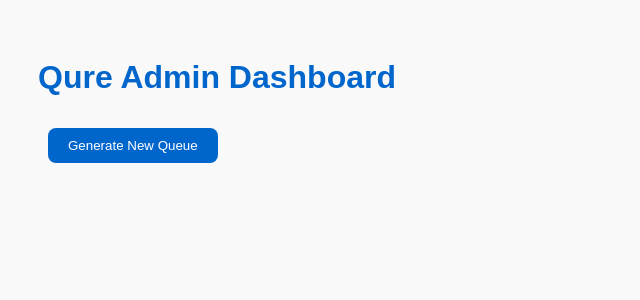
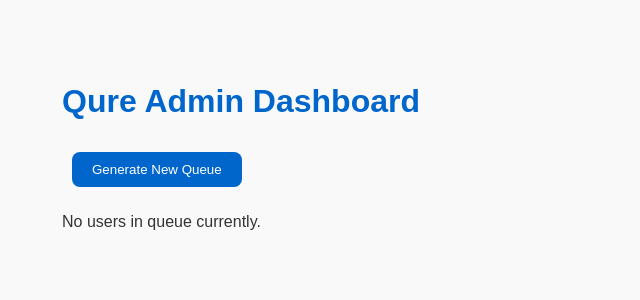
Before and after one commit to shalakapoojari/Qure-1-, a Flask app: page / in a window 1280 px wide. Shown: the top 300 px of the page, without its empty margins (0-640 px from the left). Run offline with Flask 3, Linux system fonts and the light colour scheme; some libraries are stand-ins or nearby versions.

Commit message:
admit user

```diff
--- a/app.py
+++ b/app.py
@@ -116,20 +116,45 @@ def join_queue(queue_id):
 # Admit Next User
 @app.route('/admit_next/<queue_id>')
 def admit_next(queue_id):
-    user = mongo.db.queue_users.find_one({"queue_id": queue_id, "status": "waiting"})
+    queue = mongo.db.queues.find_one({"queue_id": queue_id})
+    if not queue:
+        flash("Queue not found.")
+        return redirect(url_for('home'))
+
+    user = mongo.db.queue_users.find_one({"queue_id": queue_id, "status": "waiting"}, sort=[("join_time", 1)])
     if not user:
-        flash("No more users in the queue")
-        return redirect(url_for('home'))
-    end_time = datetime.utcnow()
-    service_time = (end_time - user['join_time']).total_seconds()
-    mongo.db.queue_users.update_one({"_id": user['_id']}, {"$set": {"status": "served", "served_time": end_time}})
-    mongo.db.queues.update_one(
-        {"queue_id": queue_id},
-        {"$inc": {"served_count": 1, "total_service_time": service_time}}
-    )
-    send_email(user['user_email'], "Your Turn Has Arrived", f"Please proceed now. Your queue number has been called.")
-    flash(f"User {user['user_email']} admitted and notified")
-    return redirect(url_for('home'))
+        flash("No more users in the queue.")
+    else:
+        end_time = datetime.utcnow()
+        service_time = (end_time - user['join_time']).total_seconds()
+
+        # Update user status to 'served'
+        mongo.db.queue_users.update_one(
+            {"_id": user['_id']},
+            {"$set": {"status": "served", "served_time": end_time}}
+        )
+
+        # Update queue stats
+        mongo.db.queues.update_one(
+            {"queue_id": queue_id},
+            {"$inc": {
+                "served_count": 1,
+                "total_service_time": service_time
+            }}
+        )
+
+        # Notify the user
+        send_email(user['user_email'], "Your Turn Has Arrived", "Please proceed now. Your queue number has been called.")
+        flash(f"User {user['user_email']} admitted and notified.")
+
+    # Fetch updated queue and users again
+    queue = mongo.db.queues.find_one({"queue_id": queue_id})
+    waiting_users = list(mongo.db.queue_users.find({"queue_id": queue_id, "status": "waiting"}))
+    qr_path = f"static/qrcodes/{queue_id}.png"
+
+    # Render updated admin dashboard
+    return render_template('admin_dashboard.html', queue_id=queue_id, qr_path=qr_path, queue_status=queue['status'], users=waiting_users)
+
 
 # Close Queue
 @app.route('/close_queue/<queue_id>')
--- a/templates/admin_dashboard.html
+++ b/templates/admin_dashboard.html
@@ -4,30 +4,100 @@
     <meta charset="UTF-8">
     <title>Admin Dashboard - Qure</title>
     <link rel="stylesheet" href="{{ url_for('static', filename='styles.css') }}">
+    <style>
+        body {
+            font-family: sans-serif;
+            margin: 2rem;
+        }
+        .btn-group button {
+            margin-right: 10px;
+        }
+        table {
+            border-collapse: collapse;
+            margin-top: 20px;
+            width: 100%;
+        }
+        th, td {
+            padding: 10px;
+            border: 1px solid #ccc;
+        }
+        th {
+            background-color: #f0f0f0;
+        }
+        .flash-messages {
+            background: #e6ffe6;
+            border: 1px solid #00aa00;
+            padding: 10px;
+            margin-bottom: 20px;
+        }
+    </style>
 </head>
 <body>
     <h1>Qure Admin Dashboard</h1>
 
+    <!-- Flash Messages -->
     {% with messages = get_flashed_messages() %}
       {% if messages %}
+        <div class="flash-messages">
           <ul>
             {% for message in messages %}
               <li>{{ message }}</li>
             {% endfor %}
           </ul>
+        </div>
       {% endif %}
     {% endwith %}
 
-    <form action="{{ url_for('generate_queue') }}">
+    <!-- Generate Queue Button -->
+    <form action="{{ url_for('generate_queue') }}" method="get">
         <button type="submit">Generate New Queue</button>
     </form>
 
+    <!-- Display Active Queue Information -->
     {% if qr_path %}
+        <hr>
         <h3>Queue ID: {{ queue_id }}</h3>
         <img src="{{ url_for('static', filename='qrcodes/' + queue_id + '.png') }}" alt="Queue QR Code" width="200">
-        <br><br>
-        <a href="{{ url_for('admit_next', queue_id=queue_id) }}"><button>Admit Next User</button></a>
-        <a href="{{ url_for('close_queue', queue_id=queue_id) }}"><button>Close Queue</button></a>
+
+        <div class="btn-group" style="margin-top: 20px;">
+            <form method="get" action="{{ url_for('admit_next', queue_id=queue_id) }}" style="display:inline;">
+                <button type="submit">Admit Next User</button>
+            </form>
+            <form method="get" action="{{ url_for('close_queue', queue_id=queue_id) }}" style="display:inline;">
+                <button type="submit">Close Queue</button>
+            </form>
+        </div>
+
+        <!-- Optional: Show Queue Status -->
+        {% if queue_status %}
+            <p><strong>Status:</strong> {{ queue_status|capitalize }}</p>
         {% endif %}
+    {% endif %}
+
+    <!-- Waiting Users Table -->
+    {% if users %}
+        <h3>Users Waiting in Queue</h3>
+        <table>
+            <thead>
+                <tr>
+                    <th>Email</th>
+                    <th>Estimated Wait Time (minutes)</th>
+                    <th>Joined At</th>
+                </tr>
+            </thead>
+            <tbody>
+                {% for user in users %}
+                <tr>
+                    <td>{{ user.user_email }}</td>
+                    <td>{{ (user.est_wait / 60) | round(2) }}</td>
+                    <td>{{ user.join_time.strftime('%Y-%m-%d %H:%M:%S') if user.join_time else 'N/A' }}</td>
+                </tr>
+                {% endfor %}
+            </tbody>
+        </table>
+    {% else %}
+        <p>No users in queue currently.</p>
+    {% endif %}
+
 </body>
 </html>
```
Lines whose indentation alone changed are shown as unchanged.
